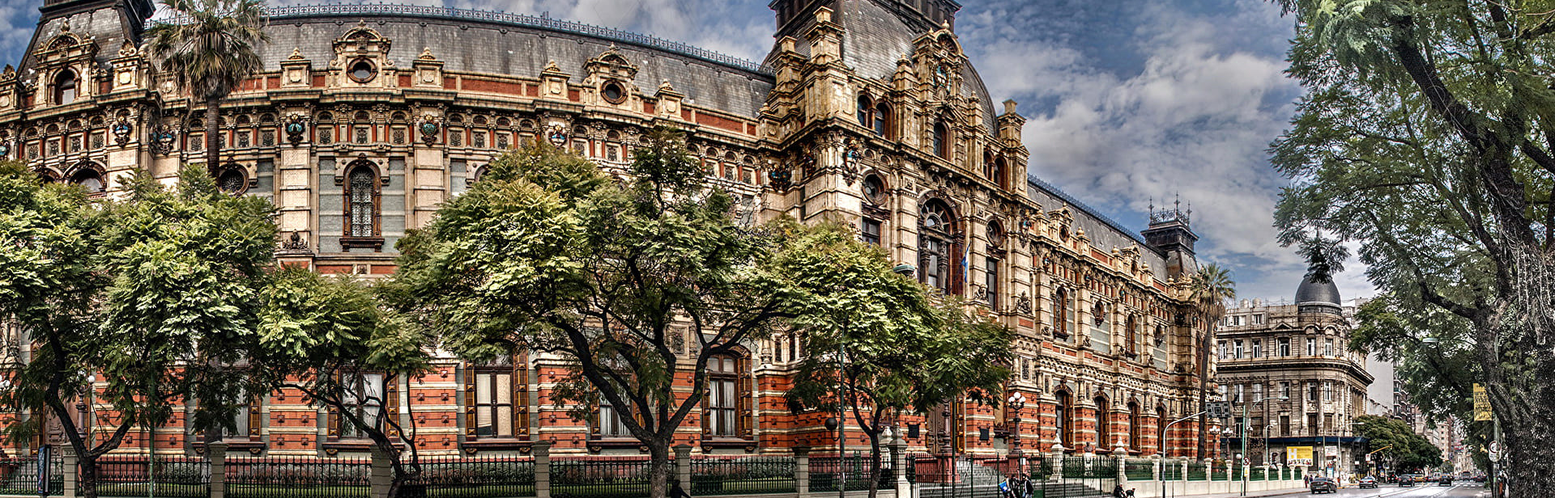
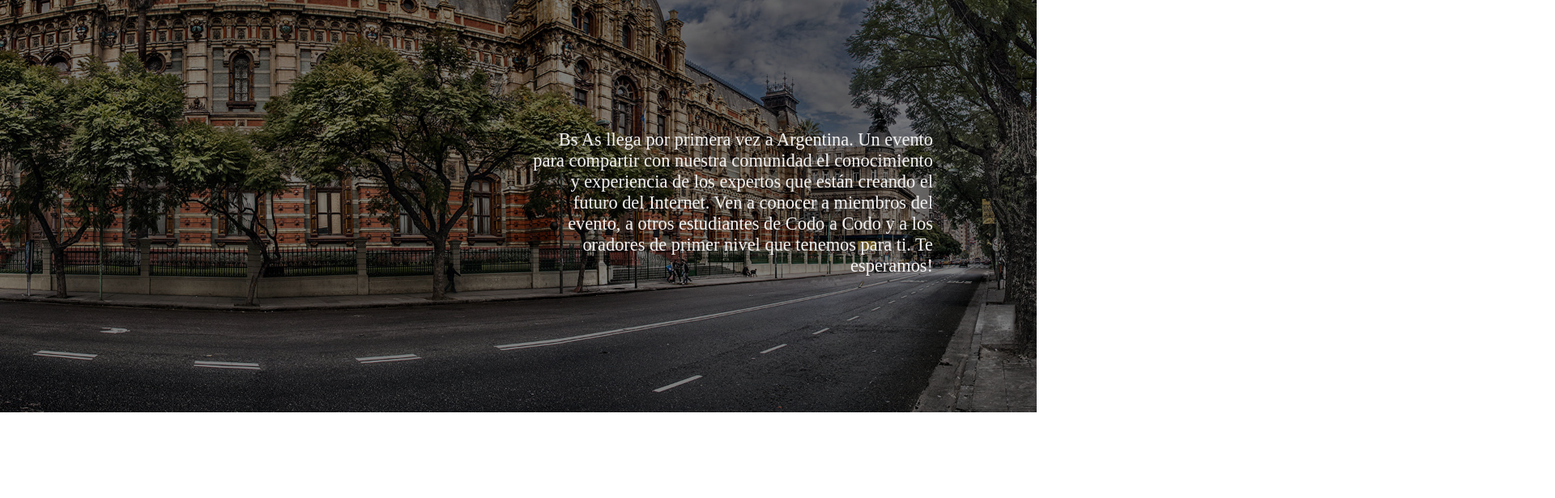
Before and after one commit to MakoskiVictor/CodoACodoIntegrador, an Angular app: page / in a window 1280 px wide. Shown: the part 300-916 px from the top of the page at 81% size, 1920 px wide, since content can reach past the window. After the commit the page ends 814 px from the top, so only its background shows below. Built offline with nearby package versions, Linux system fonts and the light colour scheme.

Commit message:
add absolute styles

```diff
--- a/src/app/modules/shared/components/conf-details/conf-details.component.scss
+++ b/src/app/modules/shared/components/conf-details/conf-details.component.scss
@@ -0,0 +1,28 @@
+.detailContainer {
+
+  position: relative;
+  width: 100%;
+  margin: 0 auto;
+
+  .bairesImg {
+    filter: brightness(50%);
+    width: 100vw;
+  }
+
+  .textContainer {
+    max-height: 300px;
+    max-width: 500px;
+    position: absolute;
+    top: 48%;
+    right: 10%;
+
+    p {
+      color: rgb(244, 243, 243);
+      text-wrap: wrap;
+      font-size: 1.4rem;
+      text-align: end;
+    }
+  }
+
+
+}
```
